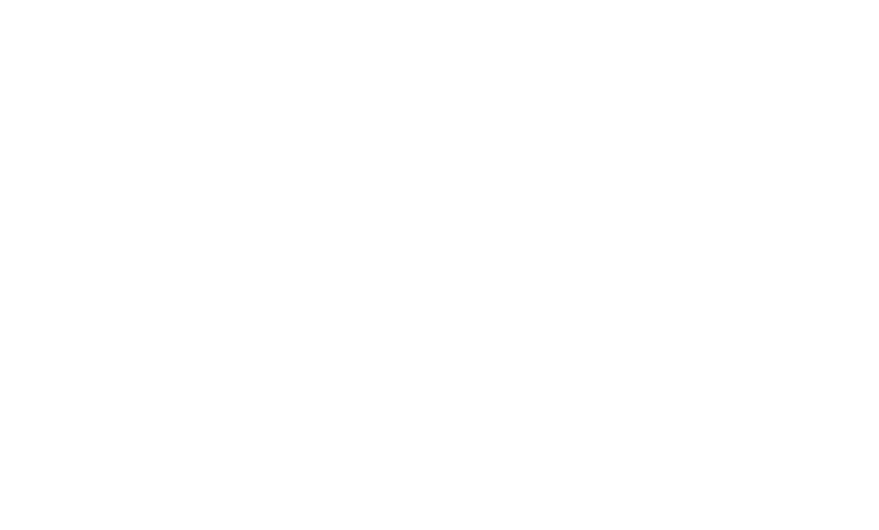
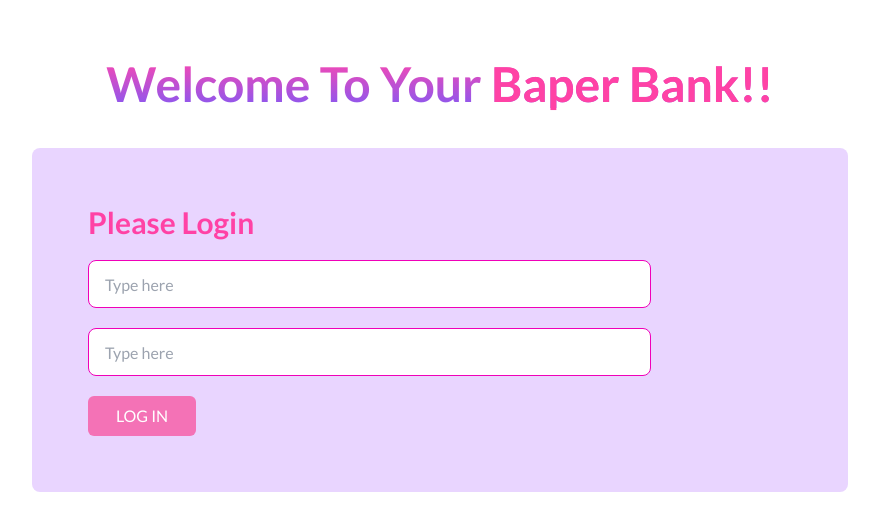
Before and after one commit to Foyez-Ahamed/baper-bank-project, a plain HTML site: page index.html in a window 1280 px wide. Shown: the whole page, without its empty margins (200-1079 px from the left). Drawn offline with nearby package versions, Linux system fonts and the light colour scheme.

Commit message:
login form added

```diff
--- /dev/null
+++ b/css/style.css
@@ -0,0 +1,24 @@
+*{
+    box-sizing: border-box;
+    scroll-behavior: smooth;
+}
+
+body{
+    font-family: 'Lato', sans-serif;
+}
+
+/* text gradient  */
+
+.gradient-text {
+background: var(--linear, linear-gradient(90deg, #FF42A5 0%, #FF42A5 100%));
+background-clip: text;
+-webkit-background-clip: text;
+-webkit-text-fill-color: transparent;
+}
+
+.gradient-text-2{
+background: linear-gradient(180deg, #F948B2 0%, #8758F1 100%);
+background-clip: text;
+-webkit-background-clip: text;
+-webkit-text-fill-color: transparent;
+}
--- a/index.html
+++ b/index.html
@@ -17,17 +17,27 @@
 <link rel="preconnect" href="https://fonts.gstatic.com" crossorigin>
 <link href="https://fonts.googleapis.com/css2?family=Lato:wght@300;400;700;900&display=swap" rel="stylesheet">
 <!-- customs css link -->
-  <style>
-   .google-fonts {
-    font-family: 'Lato', sans-serif;
-   }
-  </style>
-
+<link rel="stylesheet" href="./css/style.css">
 </head>
-<body class="google-fonts">
+<body>
    <!-- header section start here -->
    <header class="max-w-screen-xl mx-auto px-8 md:px-16 lg:px-24 py-5 my-10">
+   <!-- header top -->
+    <div class="text-center">
+    <h1 class="text-2xl lg:text-5xl capitalize font-bold gradient-text-2">Welcome to your <span class="gradient-text">baper bank!!</span></h1>
+    </div>
+    <!-- header top -->
 
+    <!-- login form section -->
+    <section class="bg-purple-200 w-full lg:w-3/4 mx-auto mt-10 rounded-lg">
+        <div class="login-container p-4 lg:p-14">
+            <h1 class="text-3xl mb-5 capitalize font-bold gradient-text">Please login</h1>
+            <input type="text" placeholder="Type here" class="input input-bordered input-secondary w-4/5 block mb-5" />
+            <input type="text" placeholder="Type here" class="input input-bordered input-secondary w-4/5 block" />
+            <button class="px-7 py-2 bg-pink-400 mt-5 text-white font-normal uppercase rounded-md hover:bg-pink-800">Log in</button>
+        </div>
+    </section>
+    <!-- login form section -->
    </header>
    <!-- header section end here -->
 
```
